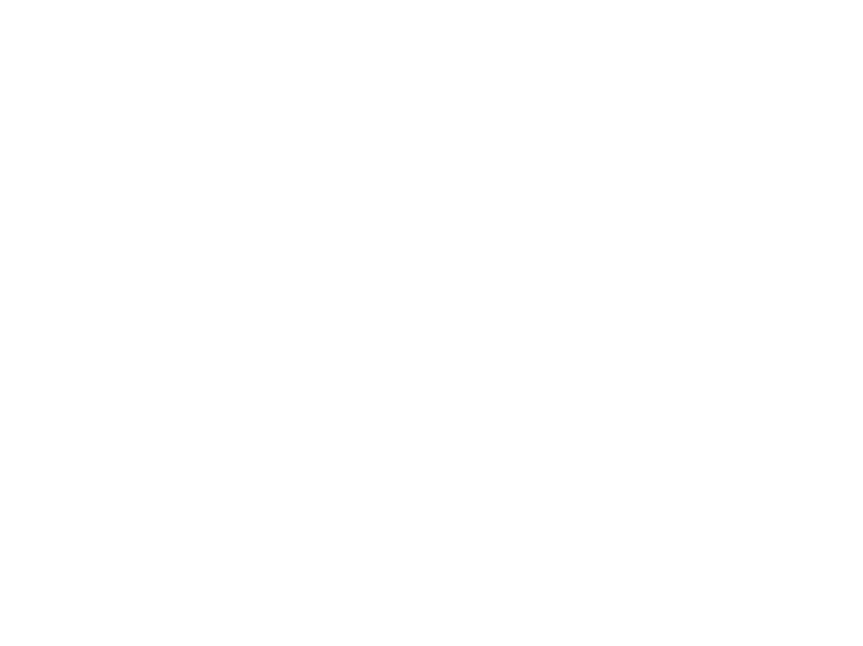
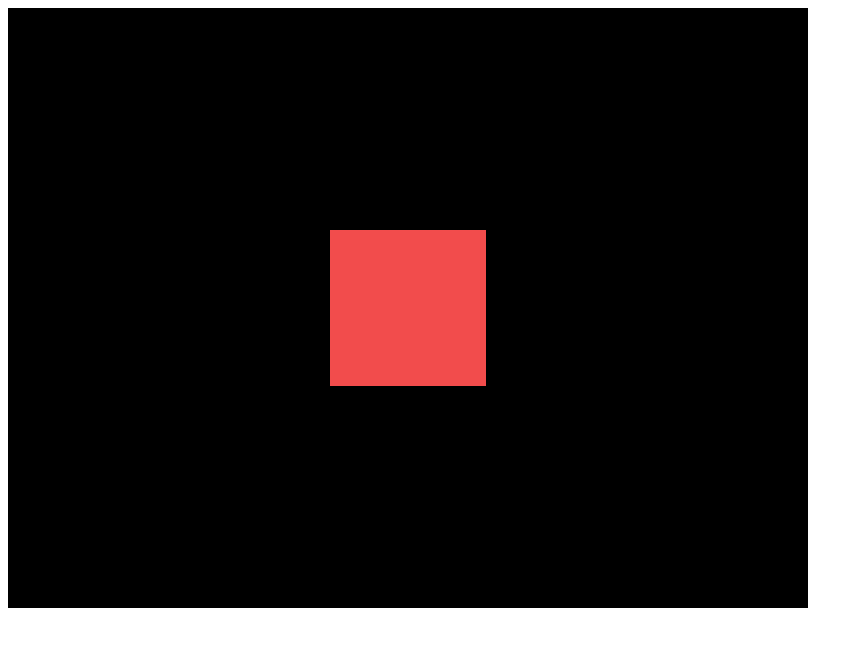
Before and after one commit to DevLaka/3js-example, a plain HTML site: page index.html in a window 1280 px wide. Shown: the whole page, without its empty margins (0-863 px from the left). Drawn offline with nearby package versions, Linux system fonts and the light colour scheme.

Commit message:
add basic scene object camera

```diff
--- a/index.html
+++ b/index.html
@@ -7,6 +7,8 @@
     <title>01-Basic Scene</title>
   </head>
   <body>
+    <!-- Add the canvas -->
+    <canvas class="webgl"></canvas>
     <script src="three.min.js"></script>
     <script src="script.js"></script>
   </body>
--- a/script.js
+++ b/script.js
@@ -0,0 +1,36 @@
+// Task: Add a red cube.
+
+// Step 01 - Add the scene.
+const scene = new THREE.Scene();
+
+// Step 02 - Add Geometry.
+const geometry = new THREE.BoxGeometry(1, 1, 1);
+
+// Step 03 - Add Meterial.
+const material = new THREE.MeshBasicMaterial({ color: 0xf24c4c });
+
+// Step 04 - Add Mesh.
+const mesh = new THREE.Mesh(geometry, material);
+
+// Step 05 - Add mesh to the scene.
+scene.add(mesh);
+
+// Step 06 - Define sizes.
+const sizes = {
+  width: 800,
+  height: 600,
+};
+
+// Step 07 - Add Camera.
+const camera = new THREE.PerspectiveCamera(75, sizes.width / sizes.height);
+// Step 08 - Move the camera back.
+camera.position.z = 3;
+scene.add(camera);
+
+// Step 09 - Add renderer.
+const canvas = document.querySelector(".webgl");
+const renderer = new THREE.WebGLRenderer({
+  canvas,
+});
+renderer.setSize(sizes.width, sizes.height);
+renderer.render(scene, camera);
```
